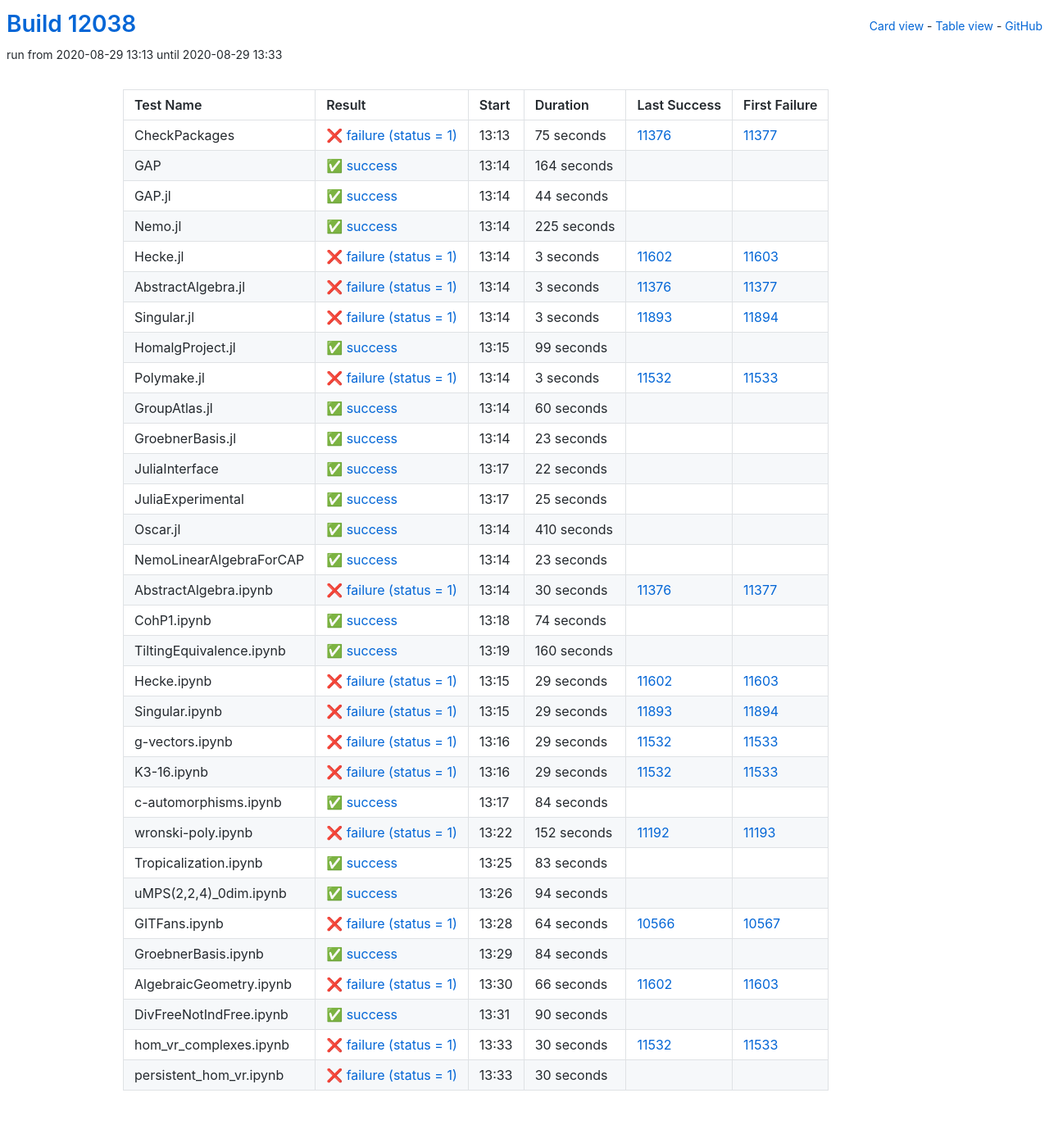
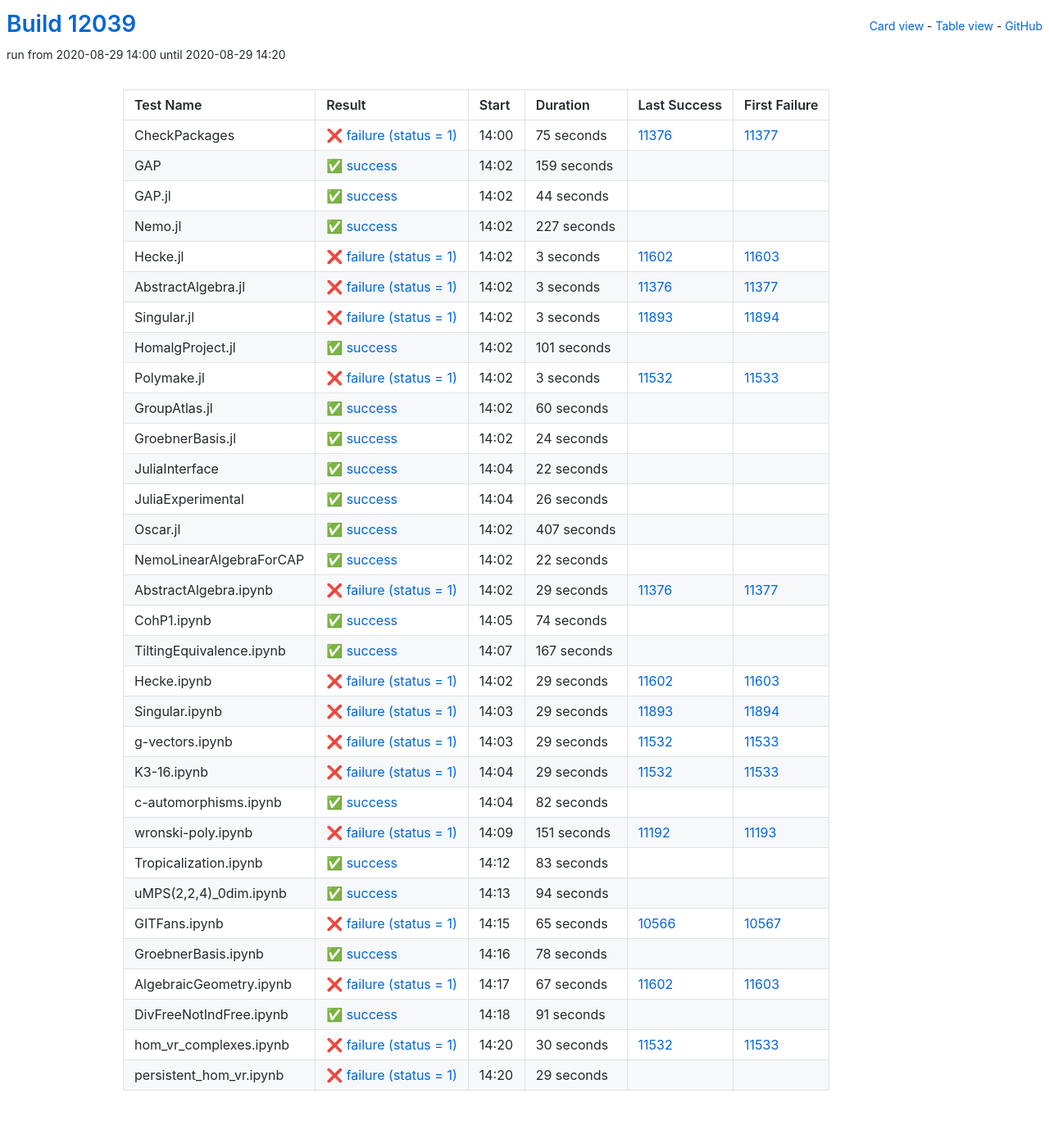
Before and after one commit to oscar-system/oscar-ci-status, a Jekyll site: the page built from table.html, in a window 1280 px wide. Shown: the whole page at 82% size. Built offline with Jekyll 4.4.1, drawn with Linux system fonts in a browser that asks for light colours.

Commit message:
Build #12039

```diff
--- a/_data/ci.yml
+++ b/_data/ci.yml
@@ -1,6 +1,6 @@
 ---
-build: 12038
-build_url: https://oscarci.mathematik.uni-kl.de/job/oscar/12038/
+build: 12039
+build_url: https://oscarci.mathematik.uni-kl.de/job/oscar/12039/
 job: oscar
 organization: oscar-system
 repo: oscar-ci-status
@@ -8,8 +8,8 @@
 tests:
 - name: CheckPackages
   id: checkpackages
-  log: https://oscarci.mathematik.uni-kl.de/job/oscar/12038/artifact/logs/build-12038/CheckPackages.log
-  start: 2020-08-29 13:13
+  log: https://oscarci.mathematik.uni-kl.de/job/oscar/12039/artifact/logs/build-12039/CheckPackages.log
+  start: 2020-08-29 14:00
   success: false
   exitcode: 1
   status: failure
@@ -20,20 +20,20 @@
   first_failure_url: https://oscarci.mathematik.uni-kl.de/job/oscar/11377/
 - name: GAP
   id: gap
-  log: https://oscarci.mathematik.uni-kl.de/job/oscar/12038/artifact/logs/build-12038/GAP.log
-  start: 2020-08-29 13:14
+  log: https://oscarci.mathematik.uni-kl.de/job/oscar/12039/artifact/logs/build-12039/GAP.log
+  start: 2020-08-29 14:02
   success: true
   exitcode: 0
   status: success
-  duration: 164
+  duration: 159
   last_success: false
   last_success_url:
   first_failure: false
   first_failure_url:
 - name: GAP.jl
   id: gap-jl
-  log: https://oscarci.mathematik.uni-kl.de/job/oscar/12038/artifact/logs/build-12038/GAP.jl.log
-  start: 2020-08-29 13:14
+  log: https://oscarci.mathematik.uni-kl.de/job/oscar/12039/artifact/logs/build-12039/GAP.jl.log
+  start: 2020-08-29 14:02
   success: true
   exitcode: 0
   status: success
@@ -44,20 +44,20 @@
   first_failure_url:
 - name: Nemo.jl
   id: nemo-jl
-  log: https://oscarci.mathematik.uni-kl.de/job/oscar/12038/artifact/logs/build-12038/Nemo.jl.log
-  start: 2020-08-29 13:14
+  log: https://oscarci.mathematik.uni-kl.de/job/oscar/12039/artifact/logs/build-12039/Nemo.jl.log
+  start: 2020-08-29 14:02
   success: true
   exitcode: 0
   status: success
-  duration: 225
+  duration: 227
   last_success: false
   last_success_url:
   first_failure: false
   first_failure_url:
 - name: Hecke.jl
   id: hecke-jl
-  log: https://oscarci.mathematik.uni-kl.de/job/oscar/12038/artifact/logs/build-12038/Hecke.jl.log
-  start: 2020-08-29 13:14
+  log: https://oscarci.mathematik.uni-kl.de/job/oscar/12039/artifact/logs/build-12039/Hecke.jl.log
+  start: 2020-08-29 14:02
   success: false
   exitcode: 1
   status: failure
@@ -68,8 +68,8 @@
   first_failure_url: https://oscarci.mathematik.uni-kl.de/job/oscar/11603/
 - name: AbstractAlgebra.jl
   id: abstractalgebra-jl
-  log: https://oscarci.mathematik.uni-kl.de/job/oscar/12038/artifact/logs/build-12038/AbstractAlgebra.jl.log
-  start: 2020-08-29 13:14
+  log: https://oscarci.mathematik.uni-kl.de/job/oscar/12039/artifact/logs/build-12039/AbstractAlgebra.jl.log
+  start: 2020-08-29 14:02
   success: false
   exitcode: 1
   status: failure
@@ -80,8 +80,8 @@
   first_failure_url: https://oscarci.mathematik.uni-kl.de/job/oscar/11377/
 - name: Singular.jl
   id: singular-jl
-  log: https://oscarci.mathematik.uni-kl.de/job/oscar/12038/artifact/logs/build-12038/Singular.jl.log
-  start: 2020-08-29 13:14
+  log: https://oscarci.mathematik.uni-kl.de/job/oscar/12039/artifact/logs/build-12039/Singular.jl.log
+  start: 2020-08-29 14:02
   success: false
   exitcode: 1
   status: failure
@@ -92,20 +92,20 @@
   first_failure_url: https://oscarci.mathematik.uni-kl.de/job/oscar/11894/
 - name: HomalgProject.jl
   id: homalgproject-jl
-  log: https://oscarci.mathematik.uni-kl.de/job/oscar/12038/artifact/logs/build-12038/HomalgProject.jl.log
-  start: 2020-08-29 13:15
+  log: https://oscarci.mathematik.uni-kl.de/job/oscar/12039/artifact/logs/build-12039/HomalgProject.jl.log
+  start: 2020-08-29 14:02
   success: true
   exitcode: 0
   status: success
-  duration: 99
+  duration: 101
   last_success: false
   last_success_url:
   first_failure: false
   first_failure_url:
 - name: Polymake.jl
   id: polymake-jl
-  log: https://oscarci.mathematik.uni-kl.de/job/oscar/12038/artifact/logs/build-12038/Polymake.jl.log
-  start: 2020-08-29 13:14
+  log: https://oscarci.mathematik.uni-kl.de/job/oscar/12039/artifact/logs/build-12039/Polymake.jl.log
+  start: 2020-08-29 14:02
   success: false
   exitcode: 1
   status: failure
@@ -116,8 +116,8 @@
   first_failure_url: https://oscarci.mathematik.uni-kl.de/job/oscar/11533/
 - name: GroupAtlas.jl
   id: groupatlas-jl
-  log: https://oscarci.mathematik.uni-kl.de/job/oscar/12038/artifact/logs/build-12038/GroupAtlas.jl.log
-  start: 2020-08-29 13:14
+  log: https://oscarci.mathematik.uni-kl.de/job/oscar/12039/artifact/logs/build-12039/GroupAtlas.jl.log
+  start: 2020-08-29 14:02
   success: true
   exitcode: 0
   status: success
@@ -128,20 +128,20 @@
   first_failure_url:
 - name: GroebnerBasis.jl
   id: groebnerbasis-jl
-  log: https://oscarci.mathematik.uni-kl.de/job/oscar/12038/artifact/logs/build-12038/GroebnerBasis.jl.log
-  start: 2020-08-29 13:14
+  log: https://oscarci.mathematik.uni-kl.de/job/oscar/12039/artifact/logs/build-12039/GroebnerBasis.jl.log
+  start: 2020-08-29 14:02
   success: true
   exitcode: 0
   status: success
-  duration: 23
+  duration: 24
   last_success: false
   last_success_url:
   first_failure: false
   first_failure_url:
 - name: JuliaInterface
   id: juliainterface
-  log: https://oscarci.mathematik.uni-kl.de/job/oscar/12038/artifact/logs/build-12038/JuliaInterface.log
-  start: 2020-08-29 13:17
+  log: https://oscarci.mathematik.uni-kl.de/job/oscar/12039/artifact/logs/build-12039/JuliaInterface.log
+  start: 2020-08-29 14:04
   success: true
   exitcode: 0
   status: success
@@ -152,56 +152,56 @@
   first_failure_url:
 - name: JuliaExperimental
   id: juliaexperimental
-  log: https://oscarci.mathematik.uni-kl.de/job/oscar/12038/artifact/logs/build-12038/JuliaExperimental.log
-  start: 2020-08-29 13:17
+  log: https://oscarci.mathematik.uni-kl.de/job/oscar/12039/artifact/logs/build-12039/JuliaExperimental.log
+  start: 2020-08-29 14:04
   success: true
   exitcode: 0
   status: success
-  duration: 25
+  duration: 26
   last_success: false
   last_success_url:
   first_failure: false
   first_failure_url:
 - name: Oscar.jl
   id: oscar-jl
-  log: https://oscarci.mathematik.uni-kl.de/job/oscar/12038/artifact/logs/build-12038/Oscar.jl.log
-  start: 2020-08-29 13:14
+  log: https://oscarci.mathematik.uni-kl.de/job/oscar/12039/artifact/logs/build-12039/Oscar.jl.log
+  start: 2020-08-29 14:02
   success: true
   exitcode: 0
   status: success
-  duration: 410
+  duration: 407
   last_success: false
   last_success_url:
   first_failure: false
   first_failure_url:
 - name: NemoLinearAlgebraForCAP
   id: nemolinearalgebraforcap
-  log: https://oscarci.mathematik.uni-kl.de/job/oscar/12038/artifact/logs/build-12038/NemoLinearAlgebraForCAP.log
-  start: 2020-08-29 13:14
+  log: https://oscarci.mathematik.uni-kl.de/job/oscar/12039/artifact/logs/build-12039/NemoLinearAlgebraForCAP.log
+  start: 2020-08-29 14:02
   success: true
   exitcode: 0
   status: success
-  duration: 23
+  duration: 22
   last_success: false
   last_success_url:
   first_failure: false
   first_failure_url:
 - name: AbstractAlgebra.ipynb
   id: abstractalgebra-ipynb
-  log: https://oscarci.mathematik.uni-kl.de/job/oscar/12038/artifact/logs/build-12038/AbstractAlgebra.ipynb.log
-  start: 2020-08-29 13:14
+  log: https://oscarci.mathematik.uni-kl.de/job/oscar/12039/artifact/logs/build-12039/AbstractAlgebra.ipynb.log
+  start: 2020-08-29 14:02
   success: false
   exitcode: 1
   status: failure
-  duration: 30
+  duration: 29
   last_success: 11376
   last_success_url: https://oscarci.mathematik.uni-kl.de/job/oscar/11376/
   first_failure: 11377
   first_failure_url: https://oscarci.mathematik.uni-kl.de/job/oscar/11377/
 - name: CohP1.ipynb
   id: cohp1-ipynb
-  log: https://oscarci.mathematik.uni-kl.de/job/oscar/12038/artifact/logs/build-12038/CohP1.ipynb.log
-  start: 2020-08-29 13:18
+  log: https://oscarci.mathematik.uni-kl.de/job/oscar/12039/artifact/logs/build-12039/CohP1.ipynb.log
+  start: 2020-08-29 14:05
   success: true
   exitcode: 0
   status: success
@@ -212,20 +212,20 @@
   first_failure_url:
 - name: TiltingEquivalence.ipynb
   id: tiltingequivalence-ipynb
-  log: https://oscarci.mathematik.uni-kl.de/job/oscar/12038/artifact/logs/build-12038/TiltingEquivalence.ipynb.log
-  start: 2020-08-29 13:19
+  log: https://oscarci.mathematik.uni-kl.de/job/oscar/12039/artifact/logs/build-12039/TiltingEquivalence.ipynb.log
+  start: 2020-08-29 14:07
   success: true
   exitcode: 0
   status: success
-  duration: 160
+  duration: 167
   last_success: false
   last_success_url:
   first_failure: false
   first_failure_url:
 - name: Hecke.ipynb
   id: hecke-ipynb
-  log: https://oscarci.mathematik.uni-kl.de/job/oscar/12038/artifact/logs/build-12038/Hecke.ipynb.log
-  start: 2020-08-29 13:15
+  log: https://oscarci.mathematik.uni-kl.de/job/oscar/12039/artifact/logs/build-12039/Hecke.ipynb.log
+  start: 2020-08-29 14:02
   success: false
   exitcode: 1
   status: failure
@@ -236,8 +236,8 @@
   first_failure_url: https://oscarci.mathematik.uni-kl.de/job/oscar/11603/
 - name: Singular.ipynb
   id: singular-ipynb
-  log: https://oscarci.mathematik.uni-kl.de/job/oscar/12038/artifact/logs/build-12038/Singular.ipynb.log
-  start: 2020-08-29 13:15
+  log: https://oscarci.mathematik.uni-kl.de/job/oscar/12039/artifact/logs/build-12039/Singular.ipynb.log
+  start: 2020-08-29 14:03
   success: false
   exitcode: 1
   status: failure
@@ -248,8 +248,8 @@
   first_failure_url: https://oscarci.mathematik.uni-kl.de/job/oscar/11894/
 - name: g-vectors.ipynb
   id: g-vectors-ipynb
-  log: https://oscarci.mathematik.uni-kl.de/job/oscar/12038/artifact/logs/build-12038/g-vectors.ipynb.log
-  start: 2020-08-29 13:16
+  log: https://oscarci.mathematik.uni-kl.de/job/oscar/12039/artifact/logs/build-12039/g-vectors.ipynb.log
+  start: 2020-08-29 14:03
   success: false
   exitcode: 1
   status: failure
@@ -260,8 +260,8 @@
   first_failure_url: https://oscarci.mathematik.uni-kl.de/job/oscar/11533/
 - name: K3-16.ipynb
   id: k3-16-ipynb
-  log: https://oscarci.mathematik.uni-kl.de/job/oscar/12038/artifact/logs/build-12038/K3-16.ipynb.log
-  start: 2020-08-29 13:16
+  log: https://oscarci.mathematik.uni-kl.de/job/oscar/12039/artifact/logs/build-12039/K3-16.ipynb.log
+  start: 2020-08-29 14:04
   success: false
   exitcode: 1
   status: failure
@@ -272,32 +272,32 @@
   first_failure_url: https://oscarci.mathematik.uni-kl.de/job/oscar/11533/
 - name: c-automorphisms.ipynb
   id: c-automorphisms-ipynb
-  log: https://oscarci.mathematik.uni-kl.de/job/oscar/12038/artifact/logs/build-12038/c-automorphisms.ipynb.log
-  start: 2020-08-29 13:17
+  log: https://oscarci.mathematik.uni-kl.de/job/oscar/12039/artifact/logs/build-12039/c-automorphisms.ipynb.log
+  start: 2020-08-29 14:04
   success: true
   exitcode: 0
   status: success
-  duration: 84
+  duration: 82
   last_success: false
   last_success_url:
   first_failure: false
   first_failure_url:
 - name: wronski-poly.ipynb
   id: wronski-poly-ipynb
-  log: https://oscarci.mathematik.uni-kl.de/job/oscar/12038/artifact/logs/build-12038/wronski-poly.ipynb.log
-  start: 2020-08-29 13:22
+  log: https://oscarci.mathematik.uni-kl.de/job/oscar/12039/artifact/logs/build-12039/wronski-poly.ipynb.log
+  start: 2020-08-29 14:09
   success: false
   exitcode: 1
   status: failure
-  duration: 152
+  duration: 151
   last_success: 11192
   last_success_url: https://oscarci.mathematik.uni-kl.de/job/oscar/11192/
   first_failure: 11193
   first_failure_url: https://oscarci.mathematik.uni-kl.de/job/oscar/11193/
 - name: Tropicalization.ipynb
   id: tropicalization-ipynb
-  log: https://oscarci.mathematik.uni-kl.de/job/oscar/12038/artifact/logs/build-12038/Tropicalization.ipynb.log
-  start: 2020-08-29 13:25
+  log: https://oscarci.mathematik.uni-kl.de/job/oscar/12039/artifact/logs/build-12039/Tropicalization.ipynb.log
+  start: 2020-08-29 14:12
   success: true
   exitcode: 0
   status: success
@@ -308,8 +308,8 @@
   first_failure_url:
 - name: uMPS(2,2,4)_0dim.ipynb
   id: umps-2-2-4-0dim-ipynb
-  log: https://oscarci.mathematik.uni-kl.de/job/oscar/12038/artifact/logs/build-12038/uMPS-2-2-4-_0dim.ipynb.log
-  start: 2020-08-29 13:26
+  log: https://oscarci.mathematik.uni-kl.de/job/oscar/12039/artifact/logs/build-12039/uMPS-2-2-4-_0dim.ipynb.log
+  start: 2020-08-29 14:13
   success: true
   exitcode: 0
   status: success
@@ -320,56 +320,56 @@
   first_failure_url:
 - name: GITFans.ipynb
   id: gitfans-ipynb
-  log: https://oscarci.mathematik.uni-kl.de/job/oscar/12038/artifact/logs/build-12038/GITFans.ipynb.log
-  start: 2020-08-29 13:28
+  log: https://oscarci.mathematik.uni-kl.de/job/oscar/12039/artifact/logs/build-12039/GITFans.ipynb.log
+  start: 2020-08-29 14:15
   success: false
   exitcode: 1
   status: failure
-  duration: 64
+  duration: 65
   last_success: 10566
   last_success_url: https://oscarci.mathematik.uni-kl.de/job/oscar/10566/
   first_failure: 10567
   first_failure_url: https://oscarci.mathematik.uni-kl.de/job/oscar/10567/
 - name: GroebnerBasis.ipynb
   id: groebnerbasis-ipynb
-  log: https://oscarci.mathematik.uni-kl.de/job/oscar/12038/artifact/logs/build-12038/GroebnerBasis.ipynb.log
-  start: 2020-08-29 13:29
+  log: https://oscarci.mathematik.uni-kl.de/job/oscar/12039/artifact/logs/build-12039/GroebnerBasis.ipynb.log
+  start: 2020-08-29 14:16
   success: true
   exitcode: 0
   status: success
-  duration: 84
+  duration: 78
   last_success: false
   last_success_url:
   first_failure: false
   first_failure_url:
 - name: AlgebraicGeometry.ipynb
   id: algebraicgeometry-ipynb
-  log: https://oscarci.mathematik.uni-kl.de/job/oscar/12038/artifact/logs/build-12038/AlgebraicGeometry.ipynb.log
-  start: 2020-08-29 13:30
+  log: https://oscarci.mathematik.uni-kl.de/job/oscar/12039/artifact/logs/build-12039/AlgebraicGeometry.ipynb.log
+  start: 2020-08-29 14:17
   success: false
   exitcode: 1
   status: failure
-  duration: 66
+  duration: 67
   last_success: 11602
   last_success_url: https://oscarci.mathematik.uni-kl.de/job/oscar/11602/
   first_failure: 11603
   first_failure_url: https://oscarci.mathematik.uni-kl.de/job/oscar/11603/
 - name: DivFreeNotIndFree.ipynb
   id: divfreenotindfree-ipynb
-  log: https://oscarci.mathematik.uni-kl.de/job/oscar/12038/artifact/logs/build-12038/DivFreeNotIndFree.ipynb.log
-  start: 2020-08-29 13:31
+  log: https://oscarci.mathematik.uni-kl.de/job/oscar/12039/artifact/logs/build-12039/DivFreeNotIndFree.ipynb.log
+  start: 2020-08-29 14:18
   success: true
   exitcode: 0
   status: success
-  duration: 90
+  duration: 91
   last_success: false
   last_success_url:
   first_failure: false
   first_failure_url:
 - name: hom_vr_complexes.ipynb
   id: hom-vr-complexes-ipynb
-  log: https://oscarci.mathematik.uni-kl.de/job/oscar/12038/artifact/logs/build-12038/hom_vr_complexes.ipynb.log
-  start: 2020-08-29 13:33
+  log: https://oscarci.mathematik.uni-kl.de/job/oscar/12039/artifact/logs/build-12039/hom_vr_complexes.ipynb.log
+  start: 2020-08-29 14:20
   success: false
   exitcode: 1
   status: failure
@@ -380,12 +380,12 @@
   first_failure_url: https://oscarci.mathematik.uni-kl.de/job/oscar/11533/
 - name: persistent_hom_vr.ipynb
   id: persistent-hom-vr-ipynb
-  log: https://oscarci.mathematik.uni-kl.de/job/oscar/12038/artifact/logs/build-12038/persistent_hom_vr.ipynb.log
-  start: 2020-08-29 13:33
+  log: https://oscarci.mathematik.uni-kl.de/job/oscar/12039/artifact/logs/build-12039/persistent_hom_vr.ipynb.log
+  start: 2020-08-29 14:20
   success: false
   exitcode: 1
   status: failure
-  duration: 30
+  duration: 29
   last_success: false
   last_success_url:
   first_failure: false
```
Also changed, not shown: README.md.
